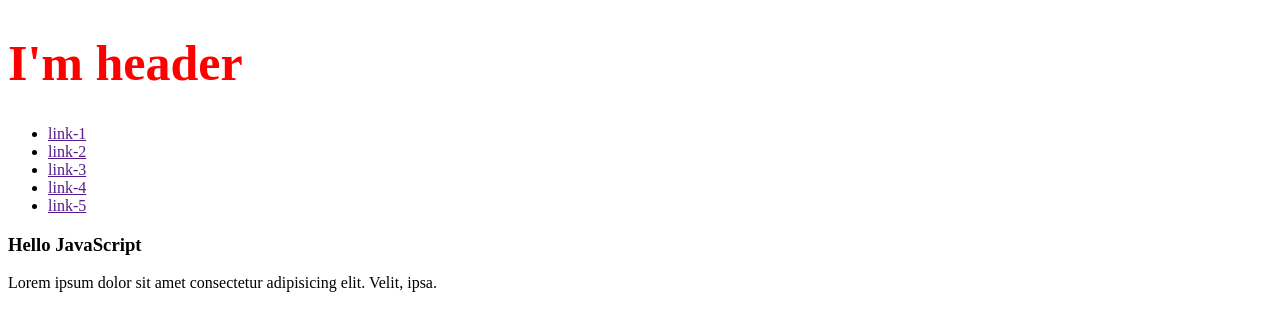
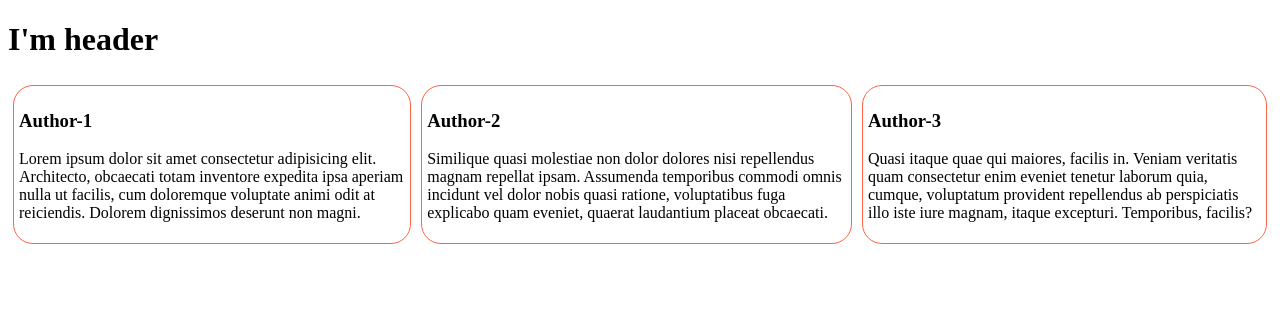
Before and after one commit to c-moX/DOM-JS-TRICKS, a plain HTML site: page index.html in a window 1280 px wide. Drawn offline with Linux system fonts and the light colour scheme.

Commit message:
DOM file reload

```diff
--- a/assets/js/script.js
+++ b/assets/js/script.js
@@ -1,5 +1,18 @@
 // Main JavaScript File
 
-var head = document.getElementById('header');
-head.style.color =  'red';
-head.style.fontSize = '50px';
+var authorBox = document.getElementsByTagName('article');
+for(var i = 0; i < authorBox.length; i++){
+    var element = authorBox[i];
+
+    element.style.border = '1px solid tomato';
+    element.style.borderRadius = '20px';
+    element.style.margin = '5px';
+    element.style.padding = '5px';
+}
+var authorContainer = document.getElementsByTagName('section');
+for(var i = 0; i < authorContainer.length; i++){
+    element2 = authorContainer[i];
+
+    element2.style.display = 'flex';
+    // element2.style.flexWrap = 'nowrap';
+}
--- a/index.html
+++ b/index.html
@@ -9,21 +9,20 @@
 <body>
     <Header>
         <h1 id="header">I'm header</h1>
-        <nav>
-            <ul>
-                <li><a href="">link-1</a></li>
-                <li><a href="">link-2</a></li>
-                <li><a href="">link-3</a></li>
-                <li><a href="">link-4</a></li>
-                <li><a href="">link-5</a></li>
-            </ul>
-        </nav>
     </Header>
     <main>
         <section>
-            <article>
-                <h1>Hello JavaScript</h1>
-                <p>Lorem ipsum dolor sit amet consectetur adipisicing elit. Velit, ipsa.</p>
+            <article class="">
+                <h3 class="author">Author-1</h3>
+                <p class="description">Lorem ipsum dolor sit amet consectetur adipisicing elit. Architecto, obcaecati totam inventore expedita ipsa aperiam nulla ut facilis, cum doloremque voluptate animi odit at reiciendis. Dolorem dignissimos deserunt non magni.</p>
+            </article>
+            <article class="">
+                <h3 class="author">Author-2</h3>
+                <p class="description">Similique quasi molestiae non dolor dolores nisi repellendus magnam repellat ipsam. Assumenda temporibus commodi omnis incidunt vel dolor nobis quasi ratione, voluptatibus fuga explicabo quam eveniet, quaerat laudantium placeat obcaecati.</p>
+            </article>
+            <article class="">
+                <h3 class="author">Author-3</h3>
+                <p class="description">Quasi itaque quae qui maiores, facilis in. Veniam veritatis quam consectetur enim eveniet tenetur laborum quia, cumque, voluptatum provident repellendus ab perspiciatis illo iste iure magnam, itaque excepturi. Temporibus, facilis?</p>
             </article>
         </section>
     </main>
```
